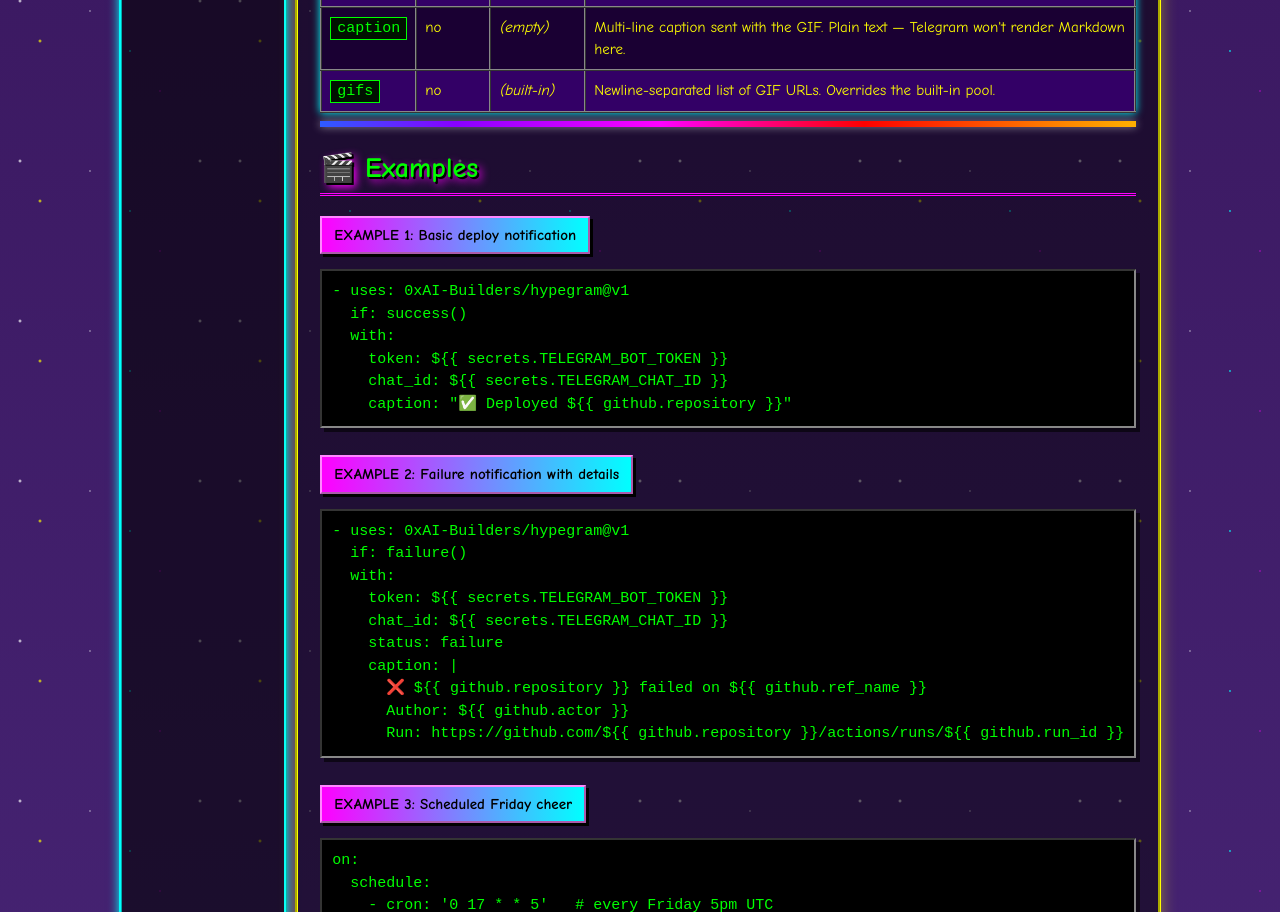
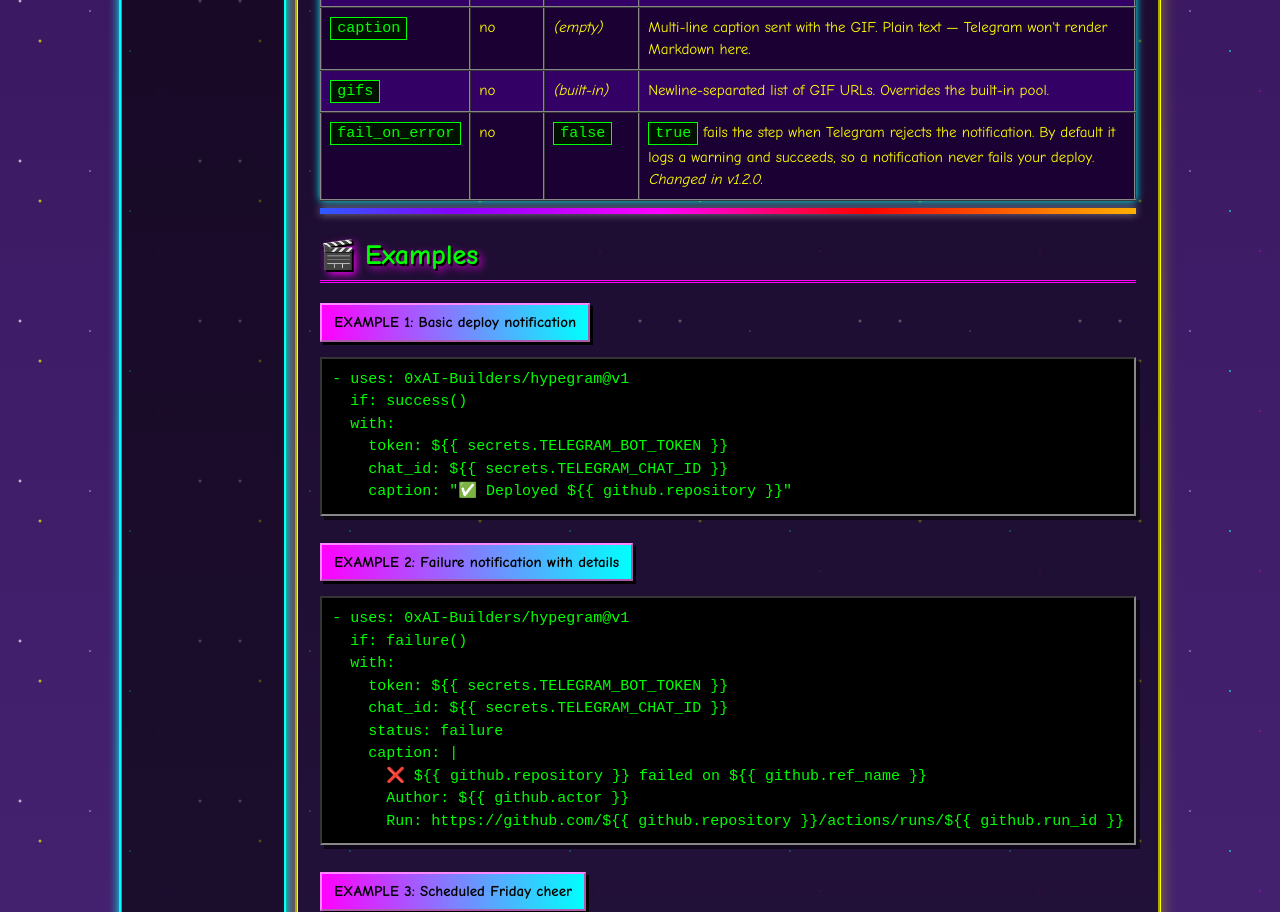
Before and after one commit to 0xAI-Builders/hypegram, a plain HTML site: page docs/index.html in a window 1280 px wide. Shown: the part 1949-2861 px from the top of the page. Drawn offline with Linux system fonts and the light colour scheme.

Commit message:
feat: fail_on_error (default false) — a failed notification no longer fails the workflow; check the sendMessage fallback response
Co-Authored-By: Claude Opus 5.5 <noreply@anthropic.com>

```diff
--- a/docs/index.html
+++ b/docs/index.html
@@ -485,6 +485,12 @@
           <td><em>(built-in)</em></td>
           <td>Newline-separated list of GIF URLs. Overrides the built-in pool.</td>
         </tr>
+        <tr>
+          <td><code class="inline">fail_on_error</code></td>
+          <td>no</td>
+          <td><code class="inline">false</code></td>
+          <td><code class="inline">true</code> fails the step when Telegram rejects the notification. By default it logs a warning and succeeds, so a notification never fails your deploy. <em>Changed in v1.2.0.</em></td>
+        </tr>
       </tbody>
     </table>
 
```
Also changed, not shown: 4 other files.
